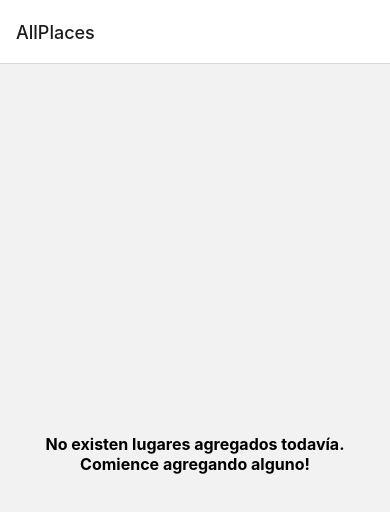
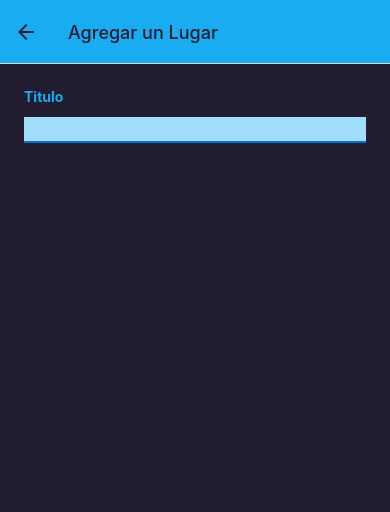
Before and after one commit to wlopera/RNTools, a React Native app: screen /AppPlace in a window 390 px wide. Shown: the top 512 px of the page. Built offline with nearby package versions, Linux system fonts and the light colour scheme.

Commit message:
Create README.md

```diff
--- a/App.js
+++ b/App.js
@@ -4,17 +4,45 @@
 
 import AllPlace from "./screens/AllPlaces";
 import AddPlace from "./screens/AddPlace";
+import IconButton from "./components/UI/IconButton";
+import { Colors } from "./constants/colors";
 
 const Stack = createNativeStackNavigator();
 
 export default function App() {
   return (
     <>
-      <StatusBar style="light" />
+      <StatusBar style="dark" />
       <NavigationContainer>
-        <Stack.Navigator>
-          <Stack.Screen name="AllPlaces" component={AllPlace} />
-          <Stack.Screen name="AppPlaces" component={AddPlace} />
+        <Stack.Navigator screenOptions={{
+          headerStyle: {backgroundColor: Colors.primary500},
+          headerTintColor: Colors.gray700,
+          contentStyle: {backgroundColor: Colors.gray700},
+        }}>
+          <Stack.Screen
+            name="AllPlaces"
+            component={AllPlace}
+            options={({ navigation }) => ({
+              title: "Lugares Favoritos",
+              headerRight: ({ tintColor }) => (
+                <IconButton
+                  icon="add"
+                  size={24}
+                  color={tintColor}
+                  onPress={() => {
+                    navigation.navigate("AppPlace");
+                  }}
+                />
+              ),
+            })}
+          />
+          <Stack.Screen
+            name="AppPlace"
+            component={AddPlace}
+            options={{
+              title: "Agregar un Lugar",
+            }}
+          />
         </Stack.Navigator>
       </NavigationContainer>
     </>
--- /dev/null
+++ b/components/UI/IconButton.js
@@ -0,0 +1,27 @@
+import { Pressable } from "react-native";
+import { Ionicons } from "@expo/vector-icons";
+import { StyleSheet } from "react-native";
+
+function IconButton({ icon, size, color, onPress }) {
+  return (
+    <Pressable
+      style={({ pressed }) => {
+        [(styles.butoon, pressed && styles.pressed)];
+      }}
+      onPress={onPress}
+    >
+      <Ionicons name={icon} size={size} color={color} />
+    </Pressable>
+  );
+}
+
+export default IconButton;
+
+const styles = StyleSheet.create({
+  butoon: {
+    padding: 8,
+    justifyContent: "center",
+    alignItems: "center",
+  },
+  pressed: { opacity: 0.7 },
+});
--- a/components/places/PlaceForm.js
+++ b/components/places/PlaceForm.js
@@ -1,11 +1,47 @@
-import { View, Text } from "react-native";
+import { useState } from "react";
+import { TextInput, ScrollView, View, Text, StyleSheet } from "react-native";
+import {Colors} from '../../constants/colors'
 
 function PlaceForm() {
+  const [enteredTitle, setEnteredTitle] = useState("");
+
+  function changeTitleHandler(enteredtext) {
+    setEnteredTitle(enteredtext);
+  }
+
   return (
-    <View>
-      <Text>Formulario de Lugares</Text>
-    </View>
+    <ScrollView  style={styles.form}>
+      <View>
+        <Text style={styles.label}>Titulo</Text>
+        <TextInput
+          style={styles.input}
+          onChangeText={changeTitleHandler}
+          value={enteredTitle}
+        />
+      </View>
+    </ScrollView>
   );
 }
 
 export default PlaceForm;
+
+const styles = StyleSheet.create({
+  form: {
+    flex: 1,
+    padding: 24,
+  },
+  label: {
+    fontWeight: "bold",
+    marginBottom: 4,
+    color: Colors.primary500,
+  },
+  input: {
+    marginVertical: 8,
+    paddingHorizontal: 4,
+    paddingVertical: 2,
+    fontSize: 16,
+    borderBottomColor: Colors.primary700,
+    borderBottomWidth: 2,
+    backgroundColor: Colors.primary100
+  },
+});
--- a/components/places/PlaceList.js
+++ b/components/places/PlaceList.js
@@ -1,6 +1,7 @@
 import { FlatList } from "react-native";
 import PlaceItem from "./PlaceItem";
 import { View, Text, StyleSheet } from "react-native";
+import { Colors } from "../../constants/colors";
 
 const PlaceList = ({ places }) => {
 
@@ -33,8 +34,9 @@
     alignItems: "center",
   },
   fallbackText: {
-    fontSize: 16,
+    fontSize: 18,
     textAlign: "center",
     fontWeight: "bold",
+    color: Colors.primary200
   },
 });
--- /dev/null
+++ b/constants/colors.js
@@ -0,0 +1,11 @@
+export const Colors = {
+  primary50: "#cfeffd",
+  primary100: "#a0defb",
+  primary200: "#77cff8",
+  primary400: "#44bdf5",
+  primary500: "#1aacf0",
+  primary700: "#0570c9",
+  primary800: "#003b88",
+  accent500: "#e6b30b",
+  gray700: "#221c30",
+};
```
